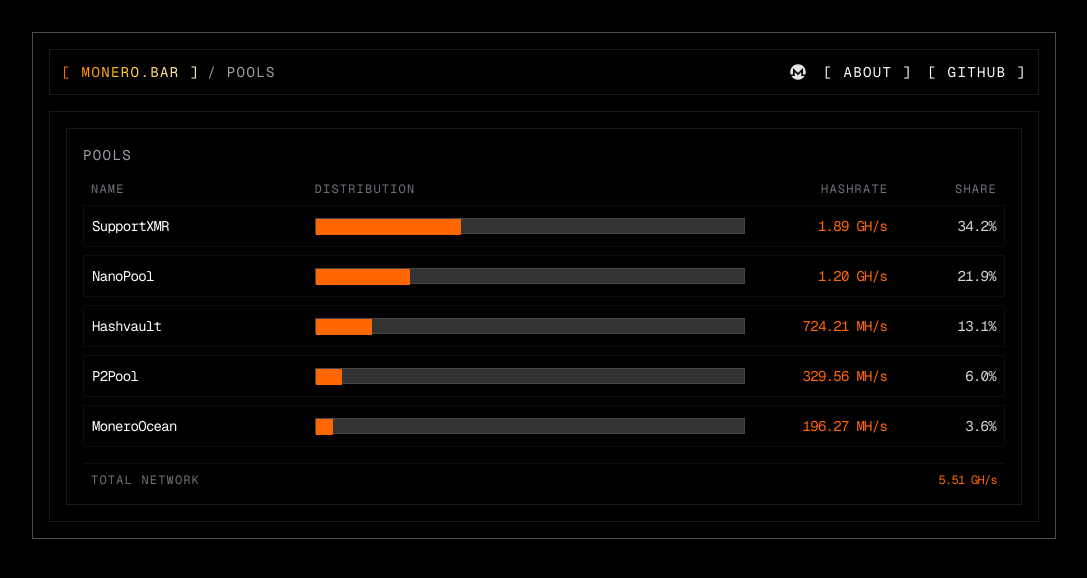
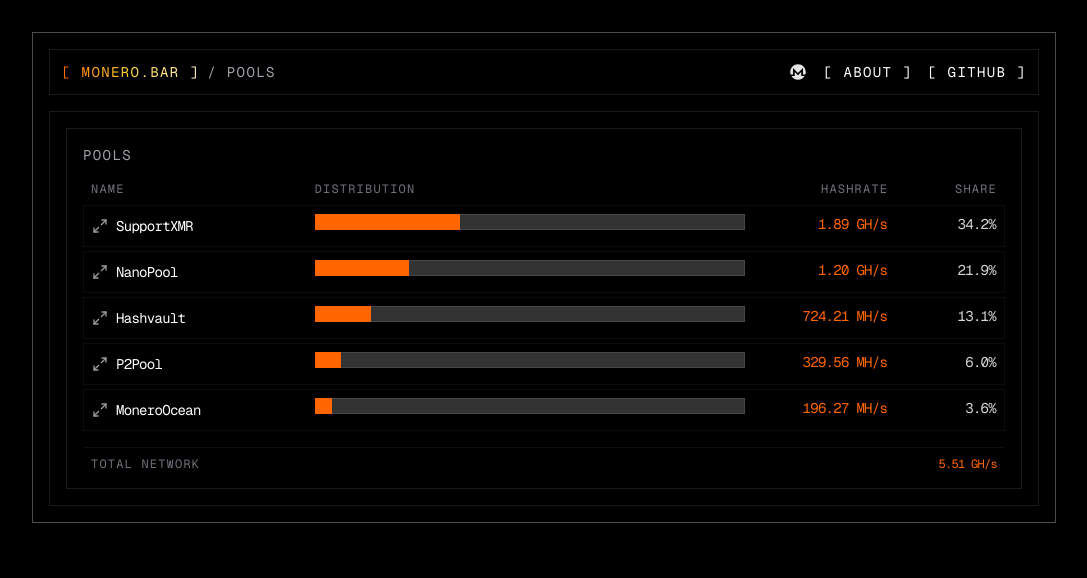
Before and after one commit to islemci/monerobar, a Next.js app: page /pools in a window 1280 px wide. Shown: the top 578 px of the page, without its empty margins (96-1183 px from the left). Built offline with nearby package versions, Linux system fonts and the light colour scheme; no server answers; the database is empty.

Commit message:
pools edits

```diff
--- a/src/components/pools-list.tsx
+++ b/src/components/pools-list.tsx
@@ -1,6 +1,7 @@
 "use client";
 
-import React from "react";
+import React, { useState } from "react";
+import Image from "next/image";
 import type { PoolsApiResponse } from "@/types/pools";
 
 type PoolsListProps = {
@@ -14,8 +15,43 @@ function formatHashrate(hash: number): string {
   return `${hash} H/s`;
 }
 
+function ExternalLinkIcon() {
+  return (
+    <svg
+      viewBox="0 0 20 20"
+      fill="none"
+      aria-hidden="true"
+      className="h-3.5 w-3.5 shrink-0"
+    >
+      <path
+        d="M11 4h5v5"
+        stroke="currentColor"
+        strokeWidth="1.5"
+        strokeLinecap="round"
+        strokeLinejoin="round"
+      />
+      <path
+        d="M16 4l-7 7"
+        stroke="currentColor"
+        strokeWidth="1.5"
+        strokeLinecap="round"
+        strokeLinejoin="round"
+      />
+      <path
+        d="M14 10.5V15a1 1 0 0 1-1 1H5a1 1 0 0 1-1-1V7a1 1 0 0 1 1-1h4.5"
+        stroke="currentColor"
+        strokeWidth="1.5"
+        strokeLinecap="round"
+        strokeLinejoin="round"
+      />
+    </svg>
+  );
+}
+
 export function PoolsList({ data }: PoolsListProps) {
   const pools = data?.pools ?? [];
+  const [expandedPool, setExpandedPool] = useState<string | null>(null);
+
   if (pools.length === 0) {
     return (
       <div className="border border-white/10 rounded-none p-3 sm:p-4">
@@ -44,33 +80,42 @@ export function PoolsList({ data }: PoolsListProps) {
       </div>
 
       {/* Pool Rows */}
-      <div className="space-y-2">
+      <div className="space-y-1">
         {sorted.map((p) => {
           const pct = totalHash > 0 ? (p.hashrate / totalHash) * 100 : 0;
           const width = Math.max(2, Math.min(100, Math.round(pct)));
+          const isExpanded = expandedPool === p.name;
           return (
-            <div
-              key={p.name}
-              className="grid grid-cols-1 sm:grid-cols-[1fr_2fr_16ch_12ch] gap-1 sm:gap-2 border border-white/5 rounded-none p-2 bg-black/20 hover:bg-black/30 transition-colors"
-              aria-label={`Pool ${p.name}`}
+            <div key={p.name} aria-label={`Pool ${p.name}`}>
+              {/* Main Pool Row */}
+              <button
+                onClick={() => setExpandedPool(isExpanded ? null : p.name)}
+                className="w-full grid grid-cols-1 sm:grid-cols-[1fr_2fr_16ch_12ch] gap-1 sm:gap-2 border border-white/5 rounded-none p-2 bg-black/20 hover:bg-black/30 transition-colors cursor-pointer"
+                aria-expanded={isExpanded}
               >
                 {/* Pool Name */}
-              <div className="flex items-center min-h-6">
-                {p.homeUrl ? (
-                  <a
-                    href={p.homeUrl}
-                    target="_blank"
-                    rel="noopener noreferrer"
-                    className="truncate text-white hover:text-accent-monero transition-colors"
-                    title={p.name}
-                  >
-                    {p.name}
-                  </a>
-                ) : (
+                <div className="flex items-center justify-between sm:justify-start gap-2 min-h-6">
+                  <div className="flex items-center gap-2 truncate">
+                    <Image
+                      src={isExpanded ? "/minimize.svg" : "/maximize.svg"}
+                      alt={isExpanded ? "Minimize" : "Maximize"}
+                      width={16}
+                      height={16}
+                      className="shrink-0"
+                      style={{ filter: "invert(1) brightness(0.6)" }}
+                    />
                     <span className="truncate text-white" title={p.name}>
                       {p.name}
                     </span>
-                )}
+                  </div>
+                  <Image
+                    src={isExpanded ? "/minimize.svg" : "/maximize.svg"}
+                    alt={isExpanded ? "Minimize" : "Maximize"}
+                    width={16}
+                    height={16}
+                    className="shrink-0 sm:hidden"
+                    style={{ filter: "invert(1) brightness(0.6)" }}
+                  />
                 </div>
 
                 {/* Distribution Bar - Hidden on Mobile */}
@@ -80,7 +125,7 @@ export function PoolsList({ data }: PoolsListProps) {
                     aria-label={`Distribution bar for ${p.name}`}
                   >
                     <div
-                    className="h-4 bg-accent-monero"
+                      className="h-4 bg-accent-monero -mt-px -ml-px"
                       style={{ width: `${width}%` }}
                       title={`${pct.toFixed(1)}% of network hashrate`}
                     />
@@ -109,6 +154,58 @@ export function PoolsList({ data }: PoolsListProps) {
                     {pct > 0 ? pct.toFixed(1) : "0.0"}%
                   </span>
                 </div>
+              </button>
+
+              {/* Expanded Details */}
+              {isExpanded && (
+                <div className="border border-white/5 border-t-0 rounded-none p-3 bg-black/10 space-y-2">
+                  {/* Status */}
+                  {p.status && (
+                    <div className="flex flex-col sm:flex-row sm:items-center gap-1 sm:gap-2">
+                      <span className="uppercase tracking-widest text-zinc-500 text-xs sm:w-20">Status:</span>
+                      <span className="text-zinc-300">{p.status}</span>
+                    </div>
+                  )}
+
+                  {/* Home URL */}
+                  {p.homeUrl && (
+                    <div className="flex flex-col sm:flex-row sm:items-center gap-1 sm:gap-2">
+                      <span className="uppercase tracking-widest text-zinc-500 text-xs sm:w-20">Home:</span>
+                      <a
+                        href={p.homeUrl}
+                        target="_blank"
+                        rel="noopener noreferrer"
+                        className="inline-flex items-center gap-1 text-zinc-400 hover:text-accent-monero transition-colors break-all"
+                        onClick={(e) => e.stopPropagation()}
+                      >
+                        <span className="truncate">{p.homeUrl}</span>
+                        <ExternalLinkIcon />
+                      </a>
+                    </div>
+                  )}
+
+                  {/* API URL */}
+                  {p.apiUrl && (
+                    <div className="flex flex-col sm:flex-row sm:items-center gap-1 sm:gap-2">
+                      <span className="uppercase tracking-widest text-zinc-500 text-xs sm:w-20">API:</span>
+                      <a
+                        href={p.apiUrl}
+                        target="_blank"
+                        rel="noopener noreferrer"
+                        className="inline-flex items-center gap-1 text-zinc-400 hover:text-accent-monero transition-colors break-all"
+                        onClick={(e) => e.stopPropagation()}
+                      >
+                        <span className="truncate">{p.apiUrl}</span>
+                        <ExternalLinkIcon />
+                      </a>
+                    </div>
+                  )}
+
+                  {!p.homeUrl && !p.apiUrl && !p.status && (
+                    <p className="text-zinc-500 text-xs italic">No additional details available</p>
+                  )}
+                </div>
+              )}
             </div>
           );
         })}
```
Also changed, not shown: public/maximize.svg (added), public/minimize.svg (added). Lines whose indentation alone changed are shown as unchanged.
